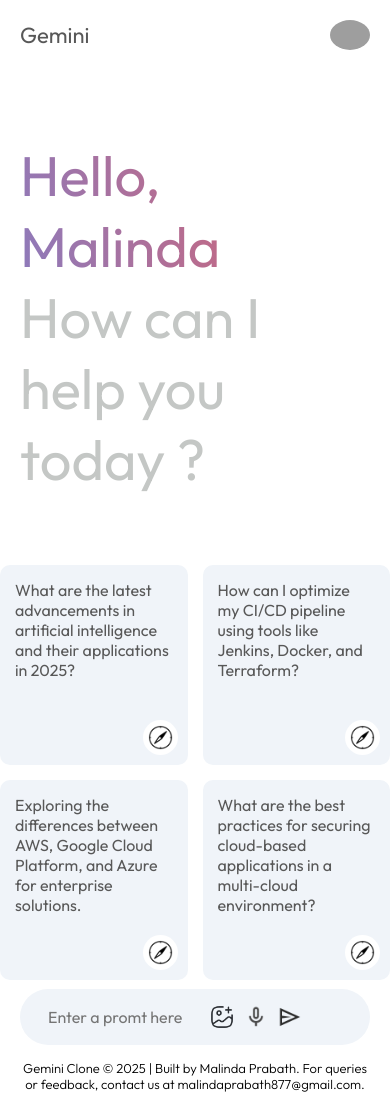
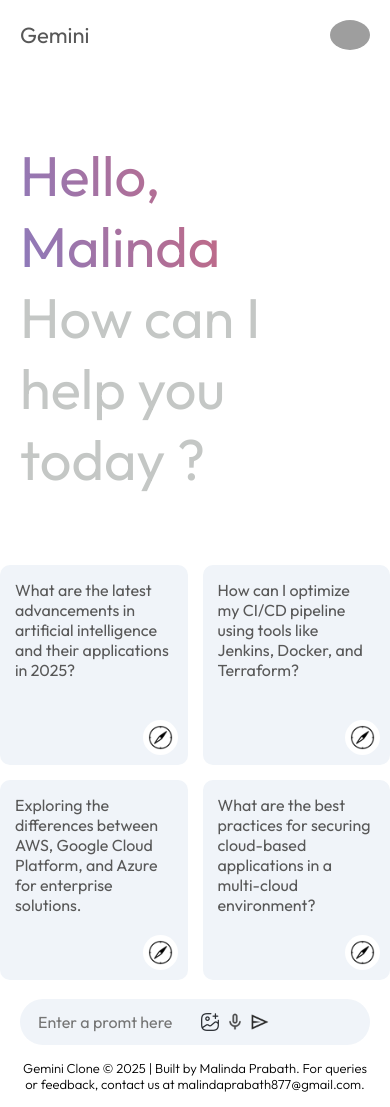
Before and after one commit to malinda6997/Google-Gemini-Clone-Project, a React (Vite) app: page / in a window 390 px wide. Built offline with nearby package versions, Linux system fonts and the light colour scheme; grey boxes are pictures that could not be loaded.

Commit message:
serch-box responsive

```diff
--- a/src/components/main/Main.css
+++ b/src/components/main/Main.css
@@ -210,6 +210,15 @@
     .main-bottom input {
         flex: none;
         width: 150px;
+    }
+    .main-bottom img {
+        width: 20px;
 
     }
+    .search-box {
+        padding: 5px 10px;
+    }
+    .search-box div {
+        gap: 5px;
+    }
 }
```
